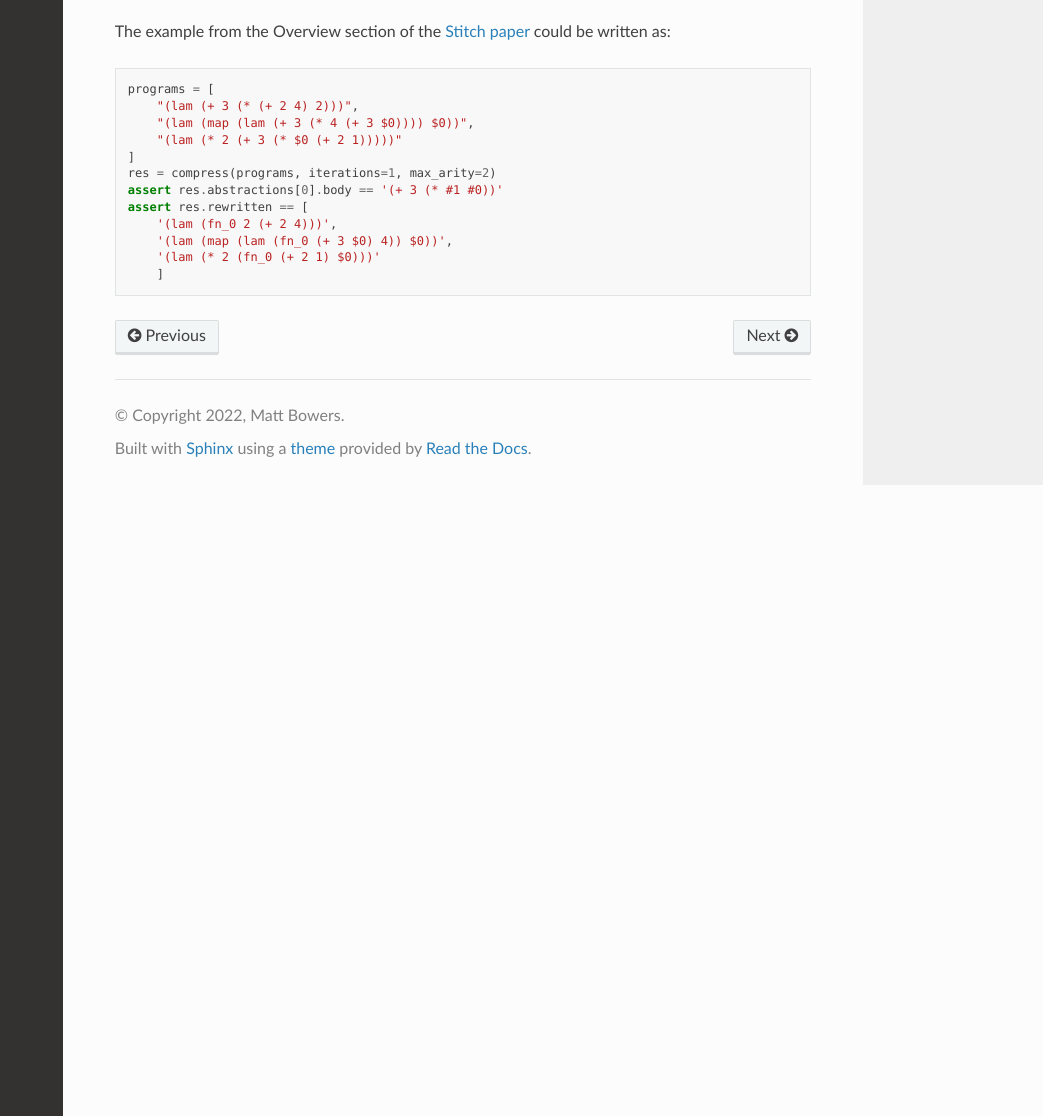
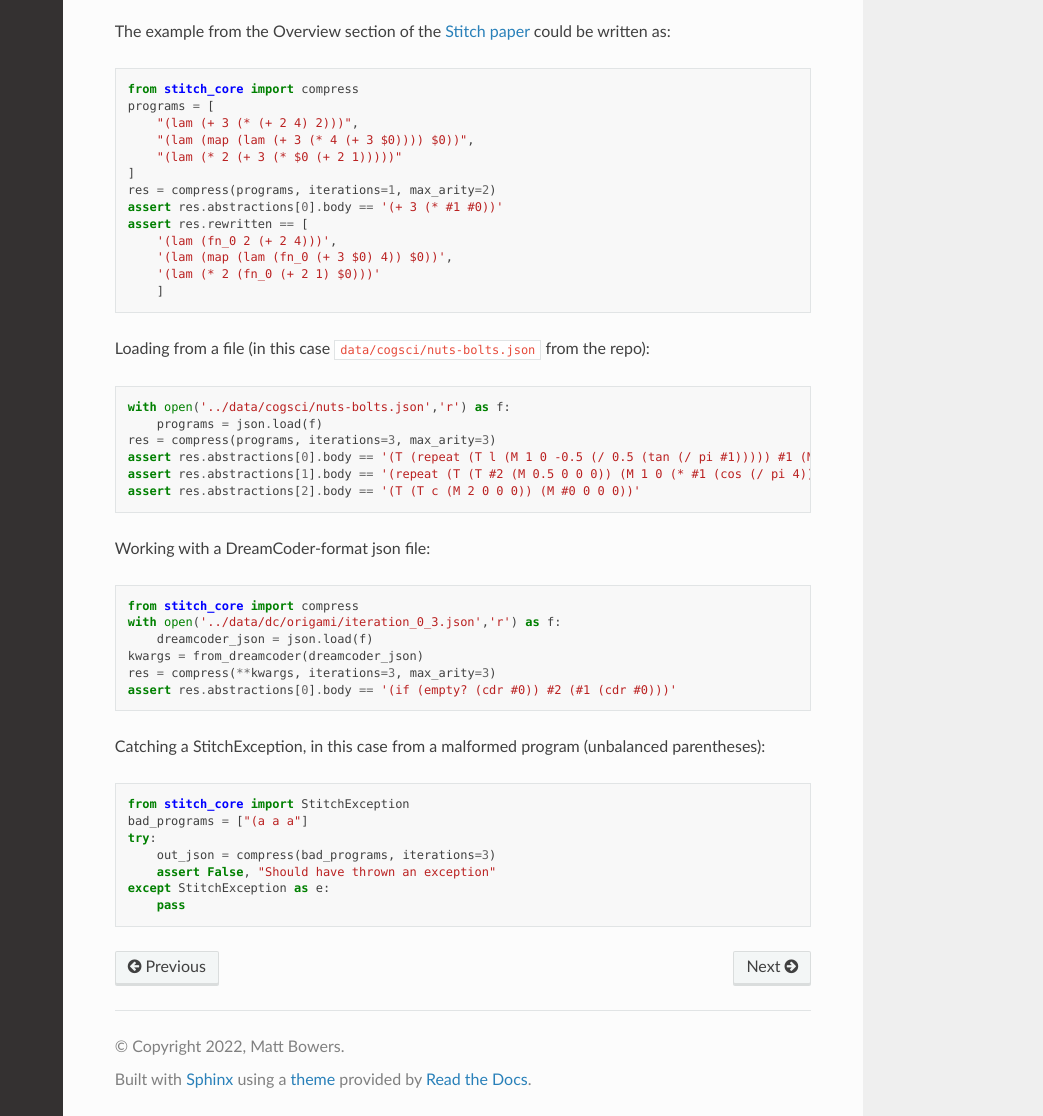
Before and after one commit to mlb2251/stitch_bindings, a Sphinx documentation site: the page built from docs/source/intro/tutorial.rst, in a window 1280 px wide and 1400 px high, scrolled down 883 px, cut to the strip 284-1400 px from the top of the window. Shown: the whole strip, without its empty margins (237-1280 px from the left). Built offline with Sphinx 7.4.7 and the Read the Docs theme 2.0.0, drawn with Linux system fonts in a browser that asks for light colours.

Commit message:
more tutorial

```diff
--- a/docs/source/intro/tutorial.rst
+++ b/docs/source/intro/tutorial.rst
@@ -40,6 +40,7 @@ The full :py:func:`stitch_core.rewrite` function is given as:
 
 The example from the Overview section of the `Stitch paper <https://arxiv.org/abs/2211.16605>`_ could be written as::
 
+    from stitch_core import compress
     programs = [
         "(lam (+ 3 (* (+ 2 4) 2)))",
         "(lam (map (lam (+ 3 (* 4 (+ 3 $0)))) $0))",
@@ -52,3 +53,32 @@ The example from the Overview section of the `Stitch paper <https://arxiv.org/ab
         '(lam (map (lam (fn_0 (+ 3 $0) 4)) $0))',
         '(lam (* 2 (fn_0 (+ 2 1) $0)))'
         ]
+
+Loading from a file (in this case ``data/cogsci/nuts-bolts.json`` from the repo)::
+
+    with open('../data/cogsci/nuts-bolts.json','r') as f:
+        programs = json.load(f)
+    res = compress(programs, iterations=3, max_arity=3)
+    assert res.abstractions[0].body == '(T (repeat (T l (M 1 0 -0.5 (/ 0.5 (tan (/ pi #1))))) #1 (M 1 (/ (* 2 pi) #1) 0 0)) (M #0 0 0 0))'
+    assert res.abstractions[1].body == '(repeat (T (T #2 (M 0.5 0 0 0)) (M 1 0 (* #1 (cos (/ pi 4))) (* #1 (sin (/ pi 4))))) #0 (M 1 (/ (* 2 pi) #0) 0 0))'
+    assert res.abstractions[2].body == '(T (T c (M 2 0 0 0)) (M #0 0 0 0))'
+
+Working with a DreamCoder-format json file::
+
+    from stitch_core import compress
+    with open('../data/dc/origami/iteration_0_3.json','r') as f:
+        dreamcoder_json = json.load(f)
+    kwargs = from_dreamcoder(dreamcoder_json)
+    res = compress(**kwargs, iterations=3, max_arity=3)
+    assert res.abstractions[0].body == '(if (empty? (cdr #0)) #2 (#1 (cdr #0)))'
+
+
+Catching a StitchException, in this case from a malformed program (unbalanced parentheses)::
+
+    from stitch_core import StitchException
+    bad_programs = ["(a a a"]
+    try:
+        out_json = compress(bad_programs, iterations=3)
+        assert False, "Should have thrown an exception"
+    except StitchException as e:
+        pass
```
